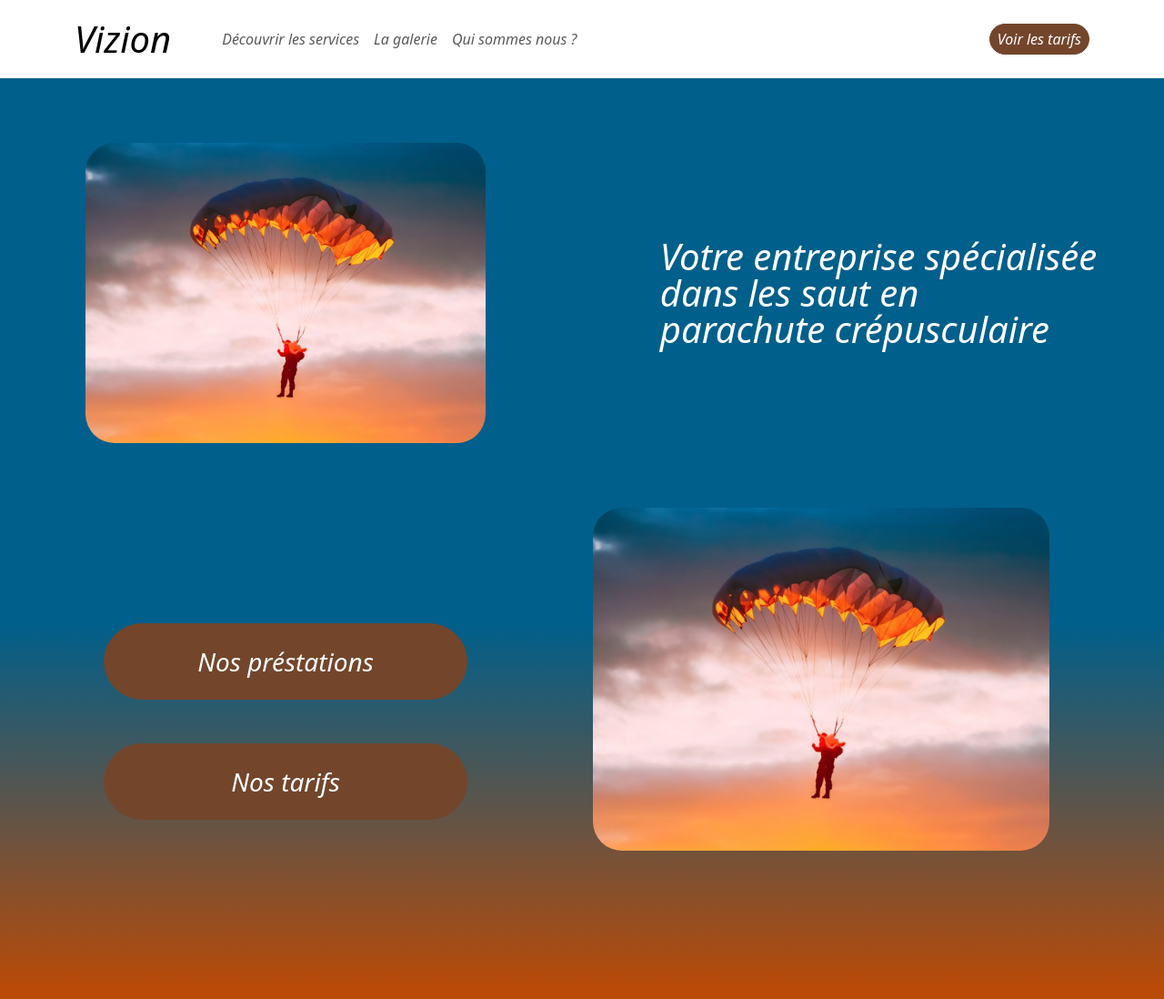
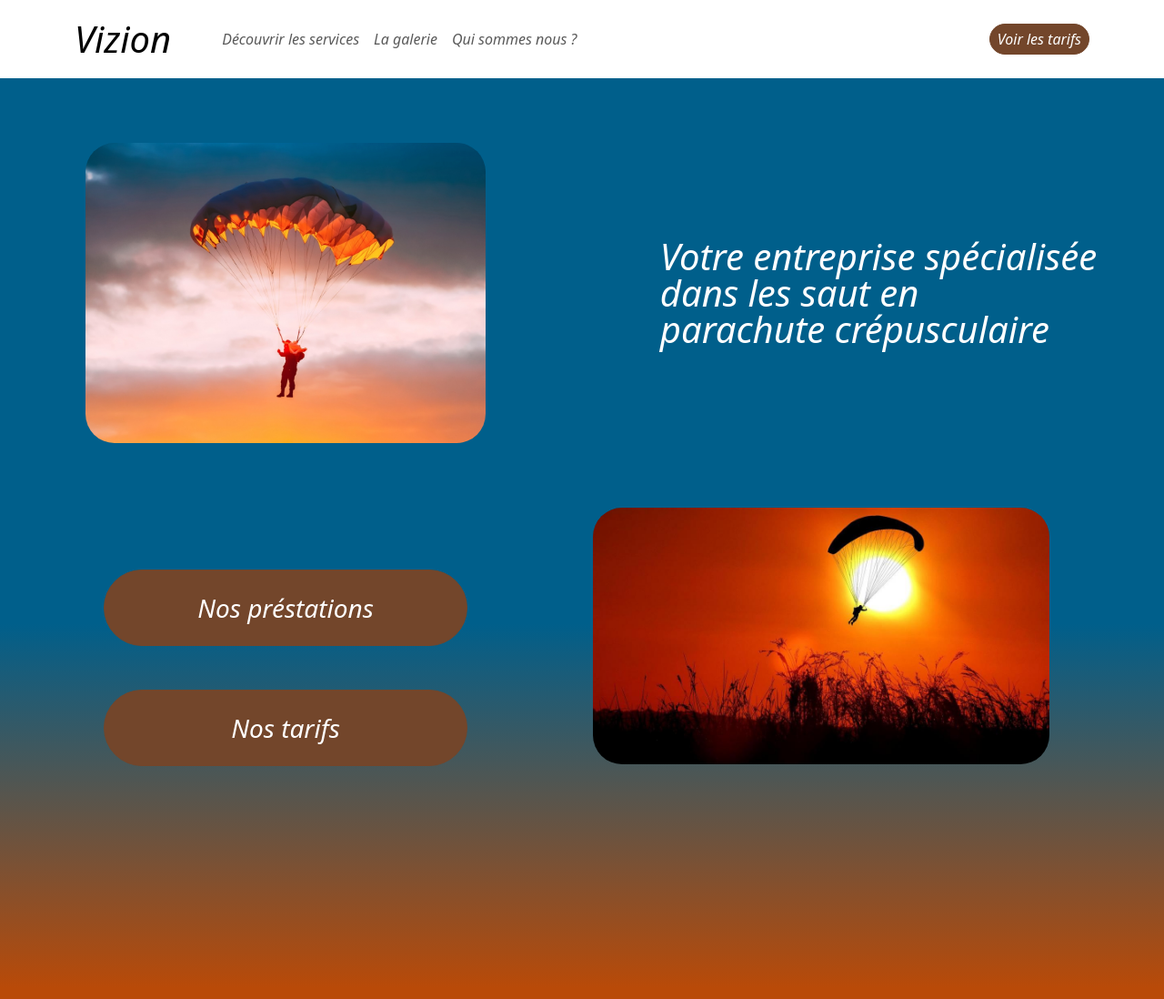
Before and after one commit to Ky-oo/Vizion, a website built with Vite: page index.html in a window 1280 px wide. Shown: the top 1098 px of the page at 91% size. Built offline with nearby package versions, Linux system fonts and the light colour scheme.

Commit message:
change images

```diff
--- a/index.html
+++ b/index.html
@@ -106,7 +106,7 @@
           class="col-6 d-none d-lg-block d-flex justify-content-center align-items-center"
         >
           <img
-            src="public/img/saut-parachute-hero.jpg"
+            src="public/img/saut-parachute-hero-2.jpg"
             alt="logo"
             class="img-fluid rounded-5"
             style="height: 80%"
```
